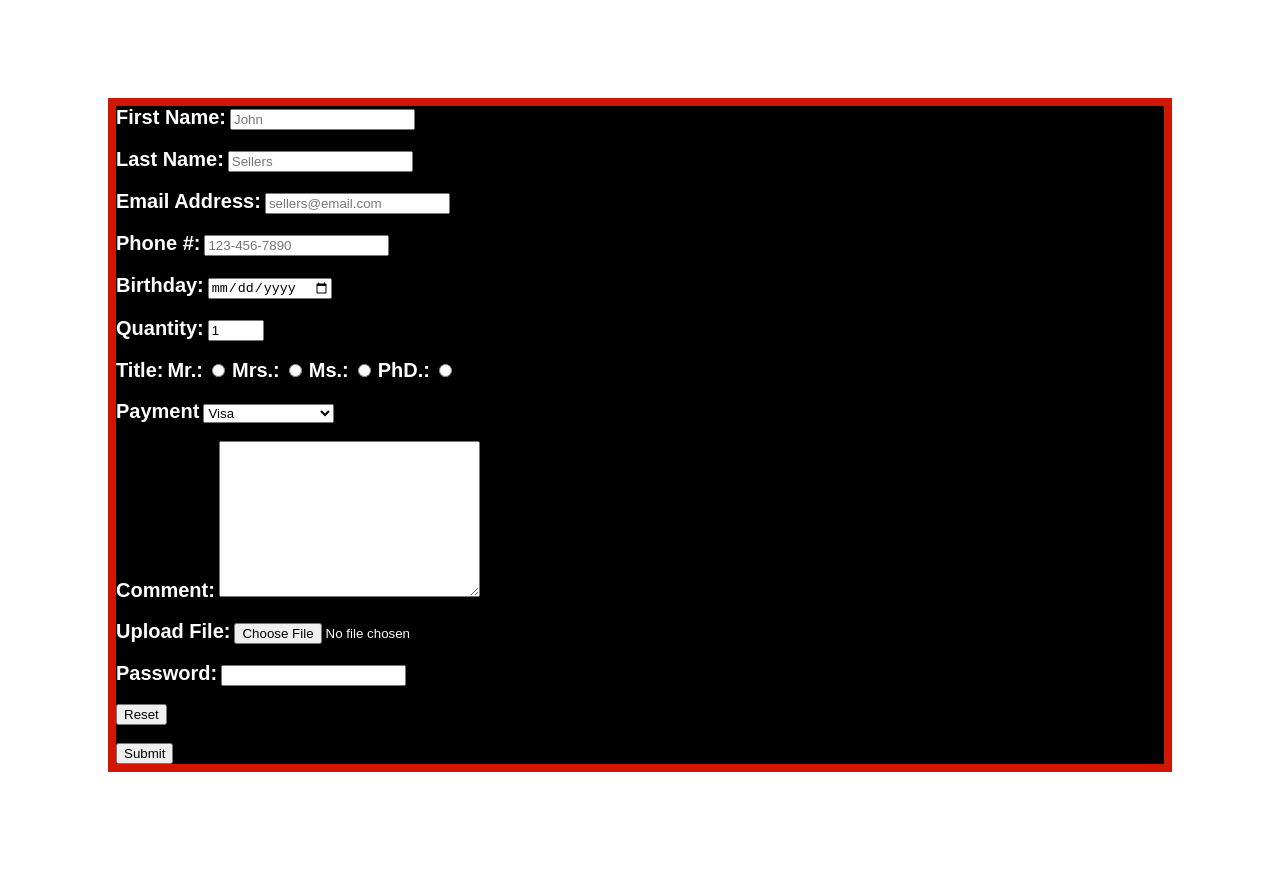
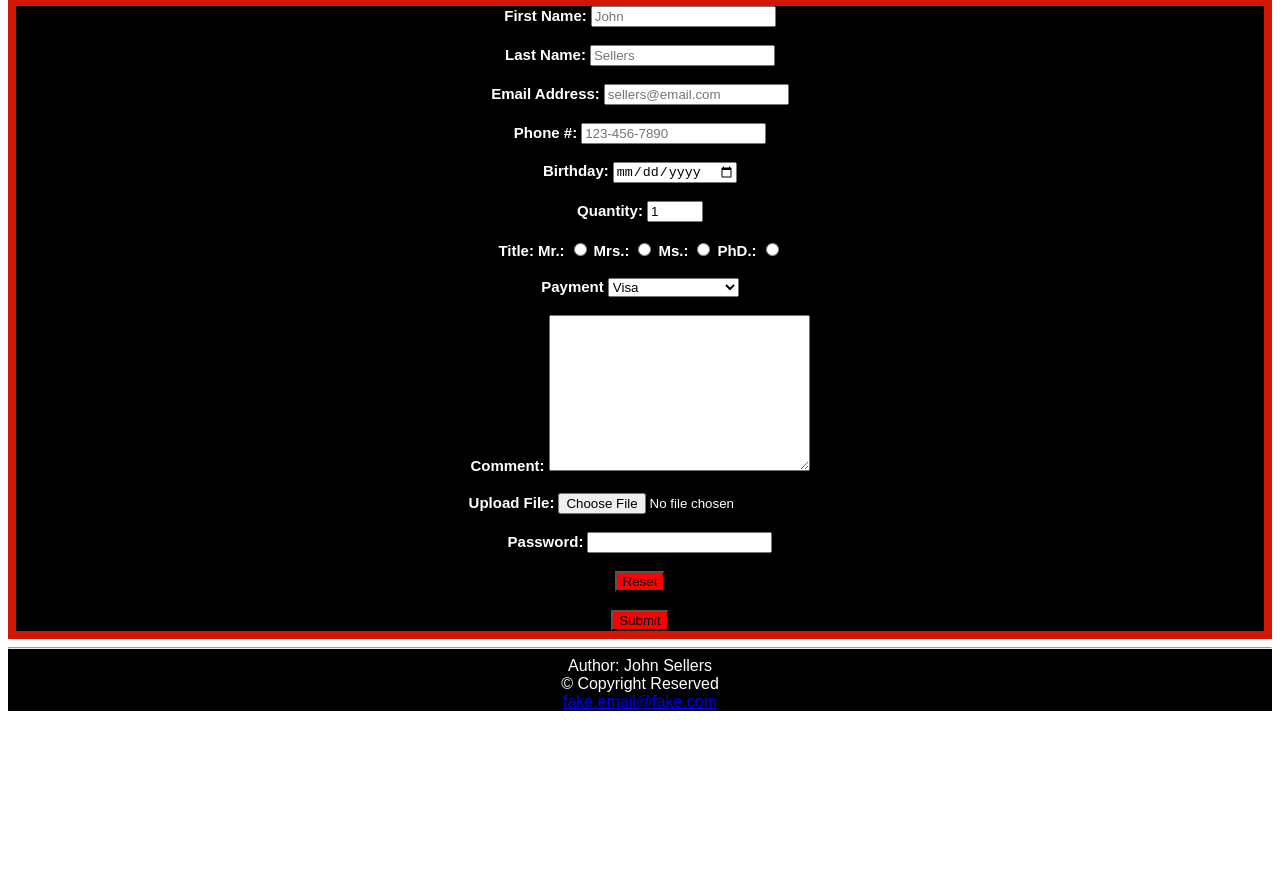
Before and after one commit to John-Sellers/coding-for-fun, a plain HTML site: page html/introduction/forms.html in a window 1280 px wide. Shown: the part 200-1069 px from the top of the page. After the commit the page ends 919 px from the top, so only its background shows below. Drawn offline with Linux system fonts and the light colour scheme.

Commit message:
Playing around with psuedo-classes

```diff
--- a/css/style.css
+++ b/css/style.css
@@ -20,20 +20,26 @@
     - color
   */
   text-shadow: 3px 3px 5px rgb(0, 0, 255), -3px -3px 5px red;
+  text-align: center;
 }
 #form-main {
   border: 8px solid rgb(211, 22, 4); /*This is shorthand for border size, style, and color*/
   background-color: rgb(0, 0, 0);
   color: white;
-  margin: 0px;
-  margin-top: 100px;
-  margin-bottom: 100px;
-  margin-left: 100px;
-  margin-right: 100px;
+  /* margin: 0px;
+  margin-top: 10px;
+  margin-bottom: 10px;
+  margin-left: 10px;
+  margin-right: 10px; */
+  margin: auto;
+  text-align: center;
 }
+
 #form-footer {
   background-color: rgb(0, 0, 0);
   color: white;
+  font-family: sans-serif, "Times New Roman", Times, serif;
+  text-align: center;
 }
 h1 {
   font-family: sans-serif, "Times New Roman", Times, serif;
@@ -43,3 +49,20 @@ label {
   font-size: 20px;
   font-weight: bold;
 }
+.buttons:hover {
+  color: red;
+  font-size: 25px;
+}
+
+.buttons:not(:hover) {
+  background-color: red;
+}
+
+.buttons:active {
+  color: rgb(171, 8, 87);
+}
+/* All or specific children elements can be selected by
+selecting the element and then the children elements after */
+form label {
+  font-size: 15px;
+}
--- a/html/introduction/forms.html
+++ b/html/introduction/forms.html
@@ -150,14 +150,19 @@
 
         <br />
 
-        <div class="form-sections">
-          <input type="reset" name="reset" id="reset_button" />
+        <div>
+          <input type="reset" name="reset" id="reset-button" class="buttons" />
         </div>
 
         <br />
 
-        <div class="form-sections">
-          <input type="submit" name="submit" id="submit_button" />
+        <div>
+          <input
+            type="submit"
+            name="submit"
+            id="submit-button"
+            class="buttons"
+          />
         </div>
       </form>
     </main>
```
